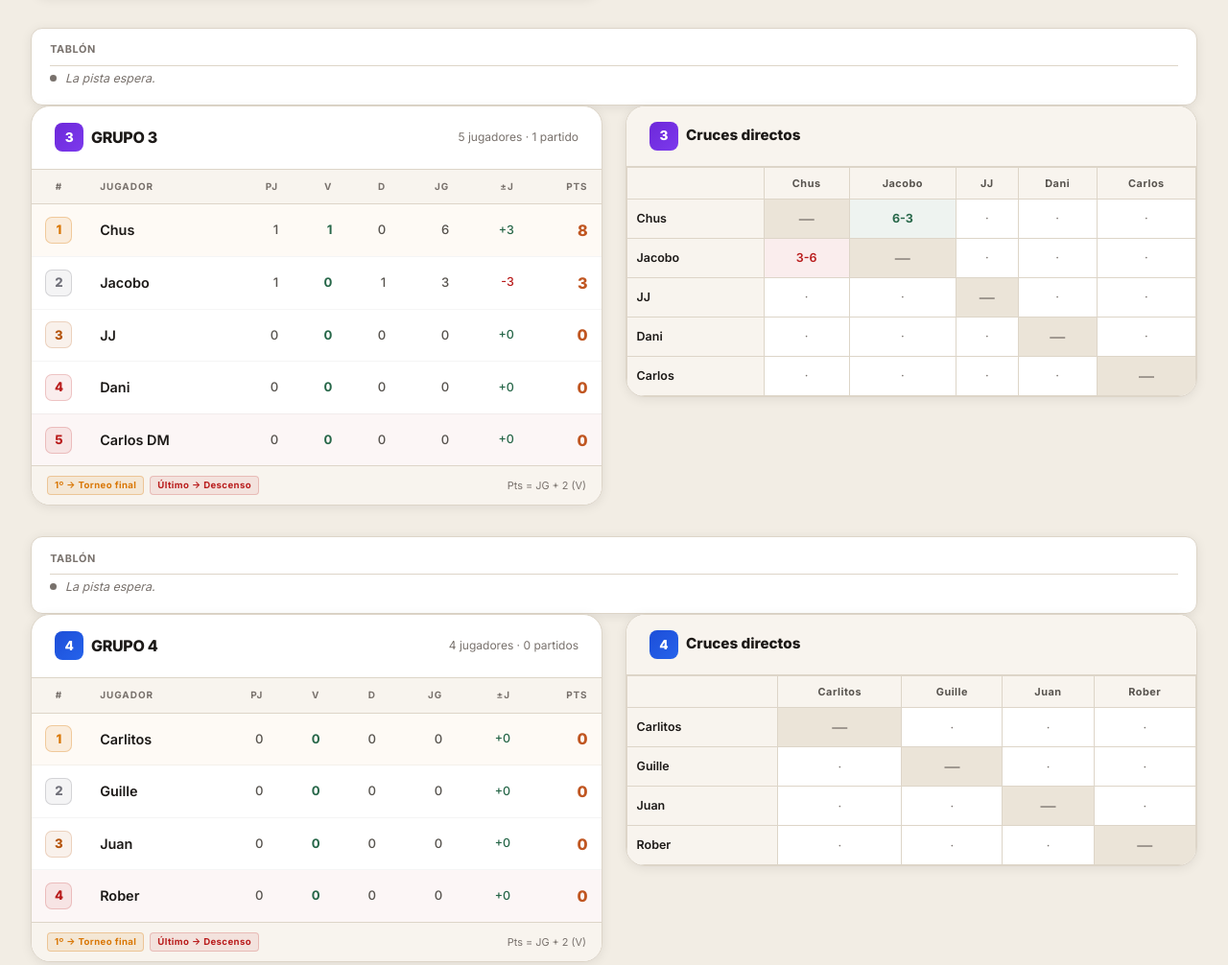
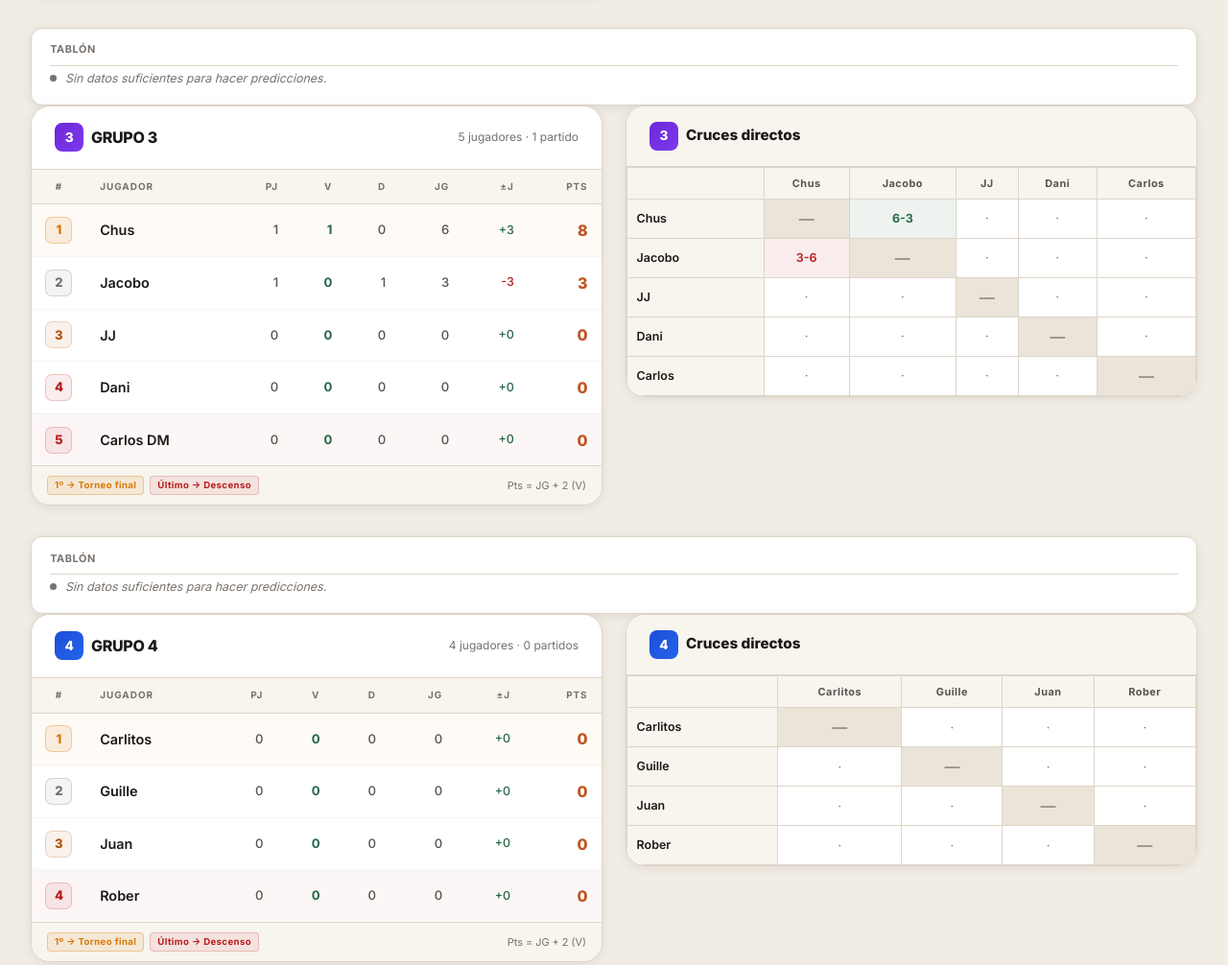
Before and after one commit to asistentepaul-ai/almendros-tennis, a website: page docs/index.html in a window 1280 px wide. Shown: the part 1953-2959 px from the top of the page at 96% size. Drawn offline with Linux system fonts and the light colour scheme.

Commit message:
fix: placeholder tablón → 'Sin datos suficientes para hacer predicciones.'

```diff
--- a/docs/index.html
+++ b/docs/index.html
@@ -768,7 +768,7 @@
     const div = document.createElement('div');
     div.className = 'tablon';
     if (items.length === 0) {
-      div.innerHTML = `<div class="tablon-header">Tablón</div><div class="tablon-item" style="color:var(--muted);font-style:italic"><div class="tablon-dot t-safe"></div><span>La pista espera.</span></div>`;
+      div.innerHTML = `<div class="tablon-header">Tablón</div><div class="tablon-item" style="color:var(--muted);font-style:italic"><div class="tablon-dot t-safe"></div><span>Sin datos suficientes para hacer predicciones.</span></div>`;
     } else {
       const rows = items.map(item => `
         <div class="tablon-item">
```
Also changed, not shown: public/index.html (+1 -1 lines).
